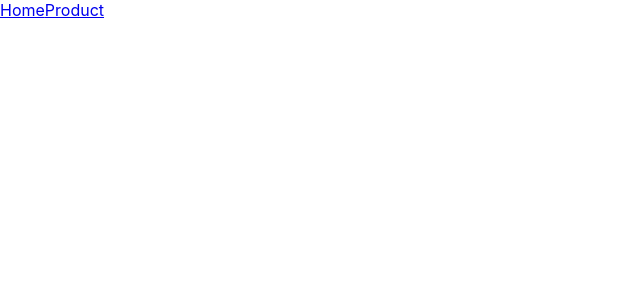
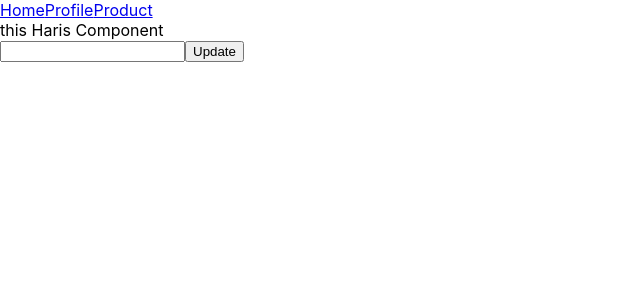
Before and after one commit to hariskhan317/ReactLearning, a React (Create React App) app: page /Profile in a window 1280 px wide. Before the commit this address had no page. Shown: the top 300 px of the page, without its empty margins (0-640 px from the left). Built offline with nearby package versions, Linux system fonts and the light colour scheme.

Commit message:
Commiting Changes to the branch

```diff
--- a/src/App.js
+++ b/src/App.js
@@ -1,26 +1,34 @@
-import { BrowserRouter, Route, Routes,Link } from "react-router-dom";
+import { BrowserRouter, Route, Routes, Link } from "react-router-dom";
 import Home from './components/home'
 import Product from './components/Products/products'
 import List from './components/Products/list'
+import Profile from './components/profile'
 import Search from './components/Products/search'
+import { useState, createContext } from "react";
+
+export const appContext = createContext();
 
 function App() {
-
+  const [user, setUser] = useState("Haris");
   return (
     <div className="App">
+      <appContext.Provider value={{user, setUser}} >
         <BrowserRouter>
           <div>
             <Link to="/">Home</Link>
+            <Link to="/Profile">Profile</Link>
             <Link to="/Product">Product</Link>
           </div>
           <Routes>
             <Route path="/" element={<Home />} />
+            <Route path="Profile" element={<Profile />} />
             <Route path="Product" element={<Product />} >
               <Route path="List" element={<List />} />
               <Route path="Search" element={<Search />} />
             </Route>
           </Routes>
         </BrowserRouter>
+      </appContext.Provider>
     </div>
   );
 }
--- /dev/null
+++ b/src/components/ChangeProfile/changeProfile.js
@@ -0,0 +1,14 @@
+import { useState, useContext } from 'react';
+import { appContext } from '../../App';
+function ChangeProfile() {
+    const {setUser} = useContext(appContext)
+    const [newUser, setNewUser] = useState("");
+    return (
+        <div>
+            <input onChange={(event) => { setNewUser(event.target.value); }} />
+            <button onClick={()=>{setUser(newUser)}}>Update</button>
+        </div>
+    );
+}
+
+export default ChangeProfile;
--- a/src/setupTests.js
+++ b/src/components/profile.js
@@ -1,5 +1,16 @@
-// jest-dom adds custom jest matchers for asserting on DOM nodes.
-// allows you to do things like:
-// expect(element).toHaveTextContent(/react/i)
-// learn more: https://github.com/testing-library/jest-dom
-import '@testing-library/jest-dom';
+import React from 'react';
+import ChangeProfile from './ChangeProfile/changeProfile'
+import { appContext } from '../App';
+import { useContext } from 'react';
+
+function Profie() {
+    const {user} = useContext(appContext)
+    return (
+        <div>
+            this {user} Component
+            <ChangeProfile />
+        </div>
+    );
+}
+
+export default Profie;
```
Lines whose indentation alone changed are shown as unchanged.
